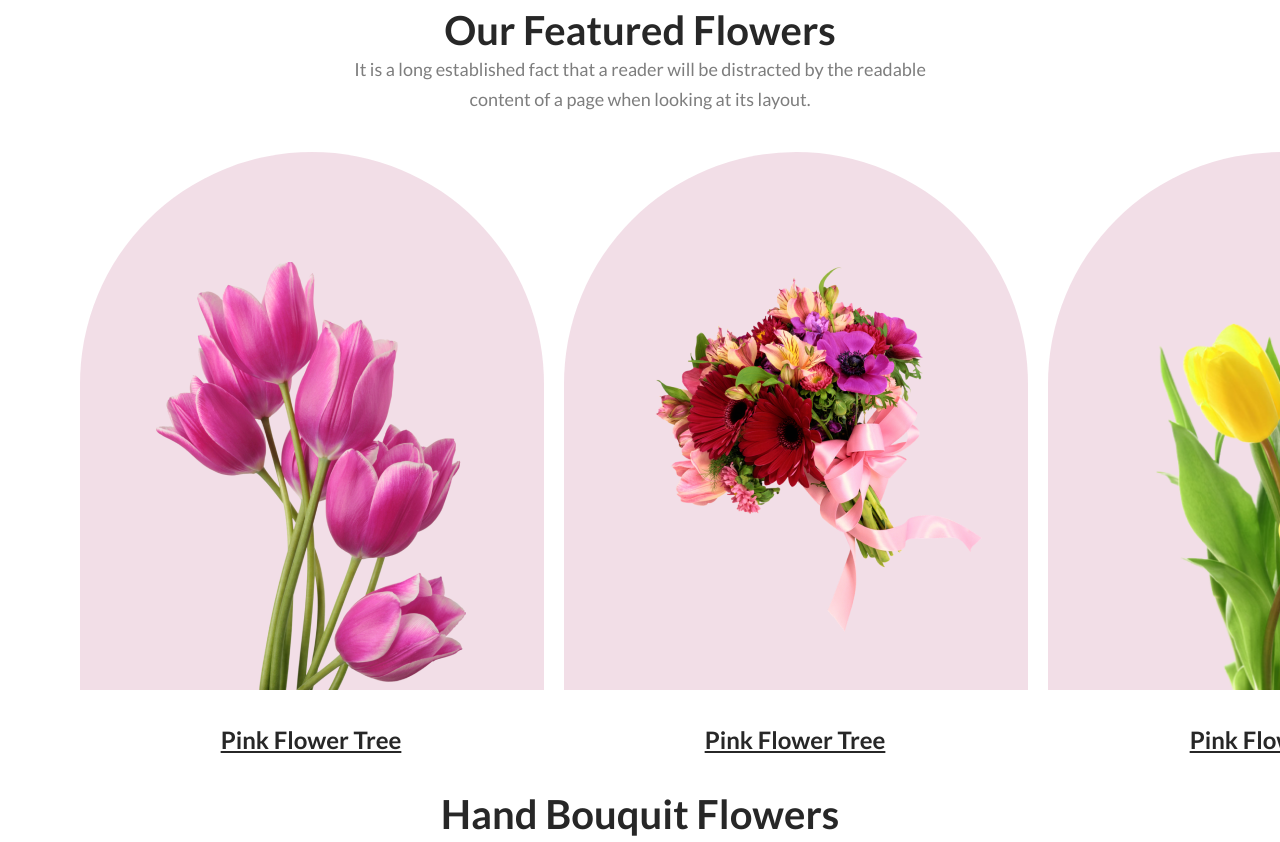
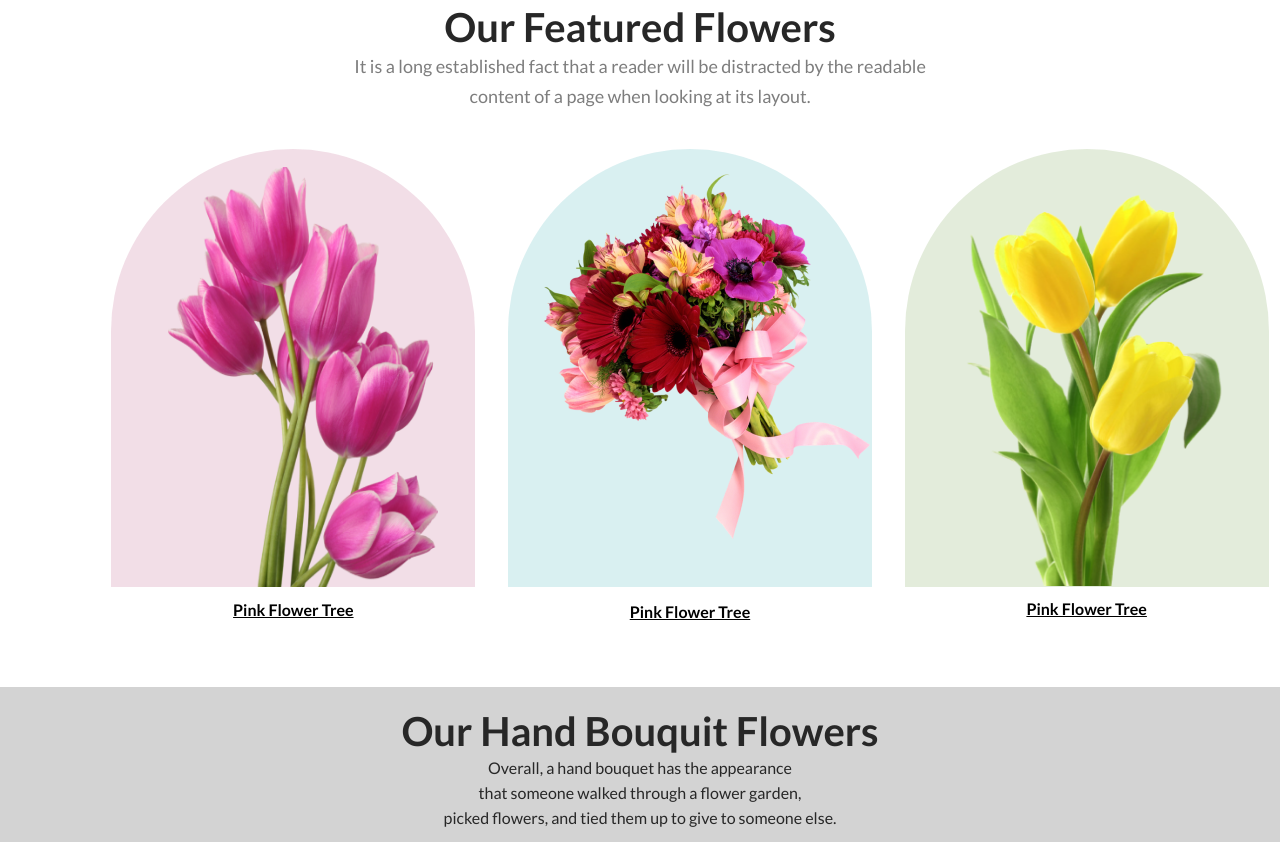
Before and after one commit to omor8243/flower-shop-assignment, a plain HTML site: page index.html in a window 1280 px wide. Shown: the part 927-1769 px from the top of the page. Drawn offline with Linux system fonts and the light colour scheme; a web font is replaced by a local one.

Commit message:
added edited feature section and other

```diff
--- a/css/style.css
+++ b/css/style.css
@@ -23,18 +23,20 @@ body {
 /*header part css start*/
 .header-section {
   background: rgba(229, 84, 115, 0.10);
-  /* padding: 0 240px; */
+  width: 1520px;
+  height: 850px;
 
 }
 
 .header-part {
   display: flex;
-  align-items: center;
-  justify-content: space-between;
+  margin: 0px 90px 140px 170px;
+  /* align-items: center;*/
+  /* justify-content: space-between;  */
 }
 
 .header-con {
-  padding-left: 40px;
+  /* padding-left: 40px; */
   padding-top: 190px;
   text-align: start;
 }
@@ -43,7 +45,6 @@ body {
   color: #272727;
   font-size: 70px;
   font-weight: 800;
-  width: 708px;
   margin: 0;
 }
 
@@ -52,12 +53,11 @@ body {
   font-size: 18px;
   font-weight: 400;
   line-height: 30px;
-  width: 634px;
   margin: 20px 0;
 }
 
 .header-image img {
-  width: 635px;
+  width: 600px;
   height: 800px;
   padding-top: 50px;
   /* padding-right: 50px; */
@@ -85,43 +85,75 @@ body {
 
 .featured-image {
   display: flex;
-  gap: 20px;
-  padding: 0 100px 0 80px;
-  /* padding-left: 20px; */
+  justify-content: space-around;
+  gap: 10px;
+  padding: 0 0 0 100px;
+  /* padding: 0 200px; */
+}
+.featured-image h4{
+  text-decoration: underline;
 }
 
-.featured-image .featured-img-1,
-.featured-img-2,
-.featured-img-3 {
-  width: 464px;
-  height: 538px;
+.featured-image-1 {
+  width: 364px;
+  height: 438px;
+  text-align: center;
   border-radius: 300px 300px 0px 0px;
   background: rgba(167, 33, 98, 0.15);
 }
 
-.featured-image .featured-img-1,
-.featured-img-2,
-.featured-img-3 img {
-  width: 310px;
-  height: 428px;
-  padding: 110px 78px 0 76px;
+.featured-image-1 .image1 {
+  width: 270px;
+  height: 420px;
+  padding: 18px 0px 0px 20px;
+}
+.featured-image-1 h4{
+  text-align: center;
+  margin-top: 10px;
 }
 
-.featured-image .featured-img-title {
-  text-align: center;
-  font-size: 24px;
-  color: #272727;
-  margin: 32px 0 0 0;
-  text-decoration: underline;
+.featured-image-2 {
+  width: 364px;
+  height: 438px;
+  background: rgba(5, 151, 160, 0.15);
+  border-radius: 300px 300px 0px 0px;
 }
 
-#second-img-title {
-  margin-top: 90px;
+.featured-image-2 .image2 {
+  /* width: 270px;
+  height: 270px; */
+  padding: 20px 0px 0 20px;
+  /* text-align: center; */
+}
+.featured-image-2 h4{
+  text-align: center;
+ margin-top: 60px;
+}
+
+.featured-image-3 {
+  width: 364px;
+  height: 438px;
+  background: rgba(71, 125, 17, 0.15);
+  border-radius: 300px 300px 0px 0px;
+}
+
+.featured-image-3 .image3 {
+  width: 310px;
+  height: 437px;
+  /* text-align: center; */
+  padding: 0 0 0 30px;
+}
+.featured-image-3 h4{
+  text-align: center;
+  margin-top: 10px;
 }
 
 /*hand bouquit part css*/
 .bouquit-section {
-  margin: 100px;
+  margin: 100px 0;
+  background-color: lightgray;
+  /* background: rgba(229, 84, 115, 0.05); */
+  padding-bottom: 20px;
 }
 
 .bouquit-title {
@@ -129,6 +161,7 @@ body {
   font-size: 40px;
   font-weight: 800;
   text-align: center;
+  padding-top: 20px;
 }
 
 .bouquit-disc {
@@ -265,7 +298,8 @@ body {
   background: #111010;
   /* width: 100%; */
 }
-.footer-con{
+
+.footer-con {
   text-align: center;
   margin-top: 125px;
 }
--- a/index.html
+++ b/index.html
@@ -14,8 +14,8 @@
     <section class="header-section">
       <div class="header-part">
         <div class="header-con">
-          <h3 class="header-title">Let's make beautiful flowers a part of your life.</h3>
-          <p class="header-disc">It is a long established fact that a reader will be distracted by the readable content of a page when looking at its layout. The point of using Lorem Ipsum is that it has a more-or-less normal distribution of letters.</p>
+          <h3 class="header-title">Let's make <br> beautiful flowers a <br> part of your life.</h3>
+          <p class="header-disc">It is a long established fact that a reader will be distracted by the readable <br> content of a page when looking at its layout. The point of using Lorem Ipsum is <br> that it has a more-or-less normal distribution of letters.</p>
           <button class="primary-btn">Shop Now</button>
         </div>
         <div class="header-image">
@@ -29,22 +29,24 @@
     <section>
       <!--featured part start-->
       <div class="featured-part">
+       <div class="featured-con">
         <h3 class="featured-title">Our Featured Flowers</h3>
         <p class="featured-disc">It is a long established fact that a reader will be distracted by the readable <br> content of a page when looking at its layout.</p>
-        <div class="featured-image">
-          <div class="featured-img-1">
-            <img src="./Flower-Asset/pngwing-6.png" alt="">
-            <h6 class="featured-img-title">Pink Flower Tree</h6>
-          </div>
-          <div class="featured-img-2">
-            <img src="./Flower-Asset/pngwing-5.png" alt="">
-            <h6 id="second-img-title" class="featured-img-title">Pink Flower Tree</h6>
-          </div>
-          <div class="featured-img-3">
-            <img src="./Flower-Asset/pngwing-7.png" alt="">
-            <h6 class="featured-img-title">Pink Flower Tree</h6>
-          </div>
+       </div>
+       <div class="featured-image">
+        <div class="featured-image-1">
+          <img class="image1" src="./Flower-Asset/pngwing-6.png" alt="">
+          <h4>Pink Flower Tree</h4>
         </div>
+        <div class="featured-image-2">
+          <img class="image2" src="./Flower-Asset/pngwing-5.png" alt="">
+          <h4>Pink Flower Tree</h4>
+        </div>
+        <div class="featured-image-3">
+          <img class="image3" src="./Flower-Asset/pngwing-7.png" alt="">
+          <h4>Pink Flower Tree</h4>
+        </div>
+       </div>
       </div>
     </section>
     <!--featured part end-->
@@ -52,7 +54,7 @@
     <section class="bouquit-section">
       <div class="bouquit-part">
         <div class="bouquit-con">
-          <h3 class="bouquit-title">Hand Bouquit Flowers</h3>
+          <h3 class="bouquit-title"> Our Hand Bouquit Flowers</h3>
           <p class="bouquit-disc">Overall, a hand bouquet has the appearance <br> that someone walked through a flower garden, <br> picked flowers, and tied them up to give to someone else.</p>
         </div>
         <div class="bouquit-image">
```
